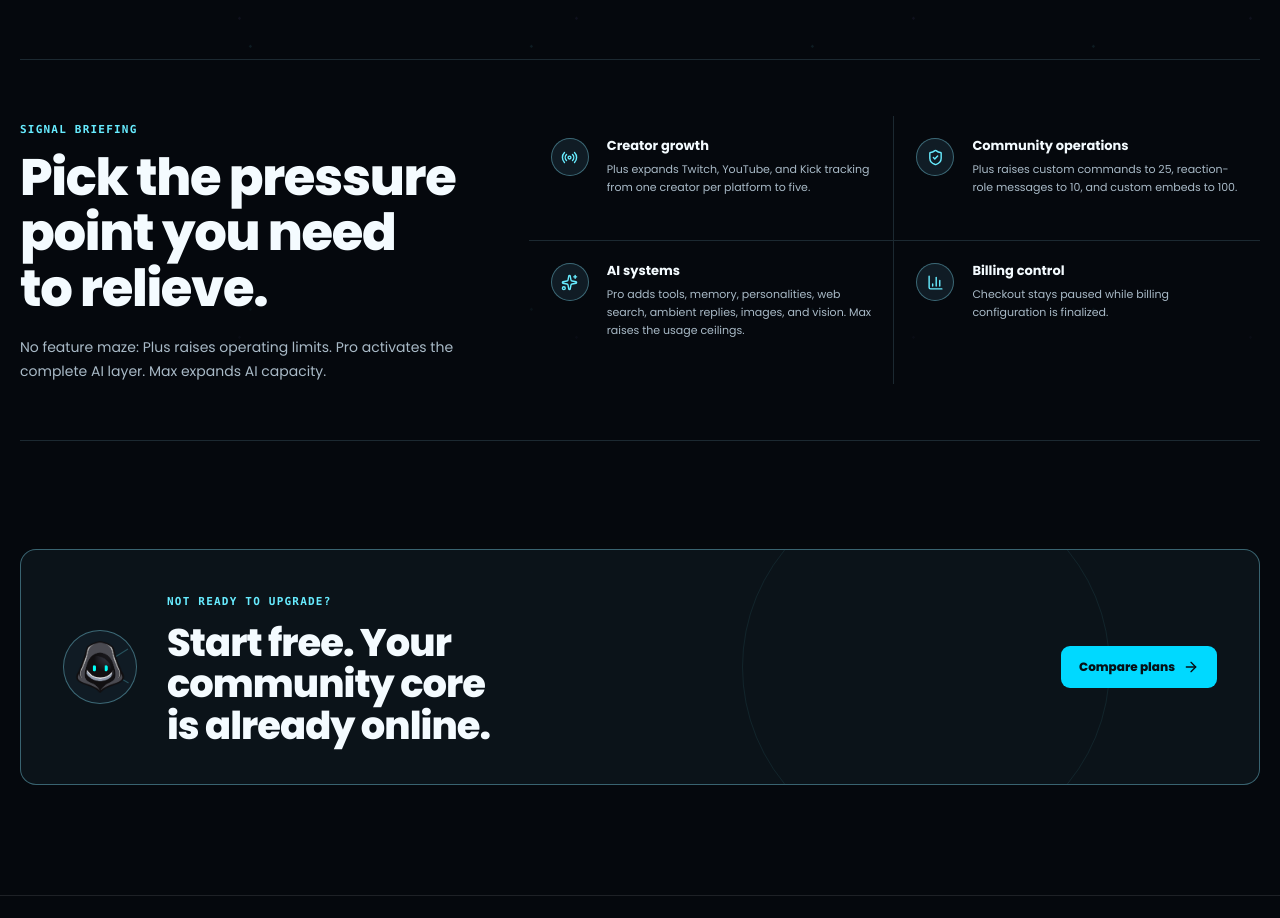
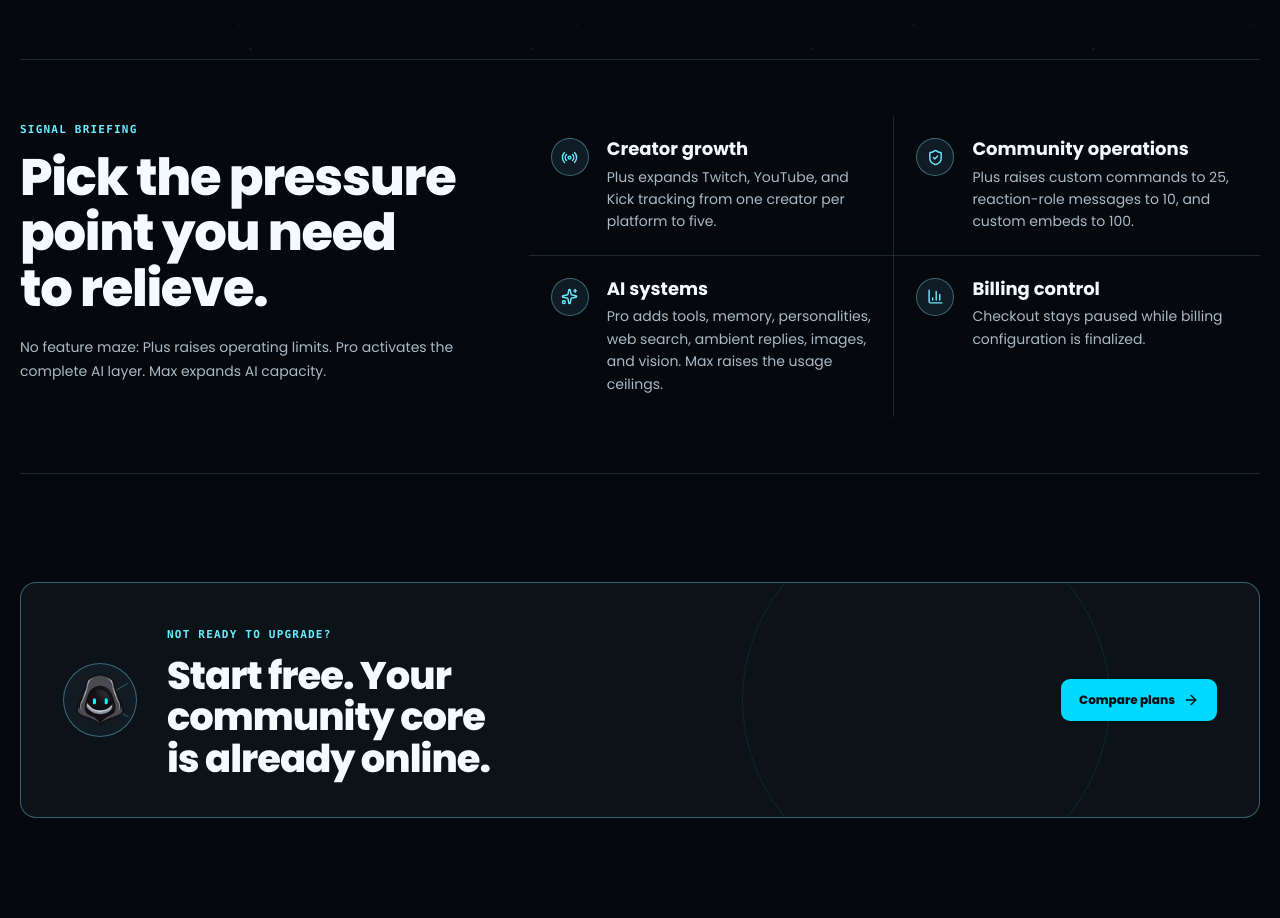
Before and after one commit to acosmic/acosmibot-website, a React (Vite) app: page /pricing in a window 1280 px wide. Shown: the part 1940-2858 px from the top of the page. Built offline with nearby package versions, Linux system fonts and the light colour scheme; no server answers.

Commit message:
styling fixes

```diff
--- a/src/styles/pricing.css
+++ b/src/styles/pricing.css
@@ -767,15 +767,15 @@
 .pricing-signal h3 {
     margin: 0 0 6px;
     color: var(--pricing-text);
-    font-size: 13px;
+    font-size: 18px;
     font-weight: 700;
 }
 
 .pricing-signal p {
     margin: 0;
     color: var(--pricing-secondary);
-    font-size: 11px;
-    line-height: 1.65;
+    font-size: 14px;
+    line-height: 1.6;
 }
 
 .pricing-close {
```
